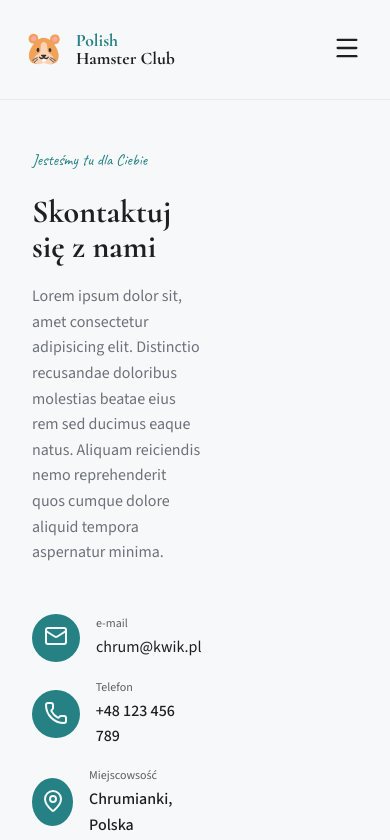
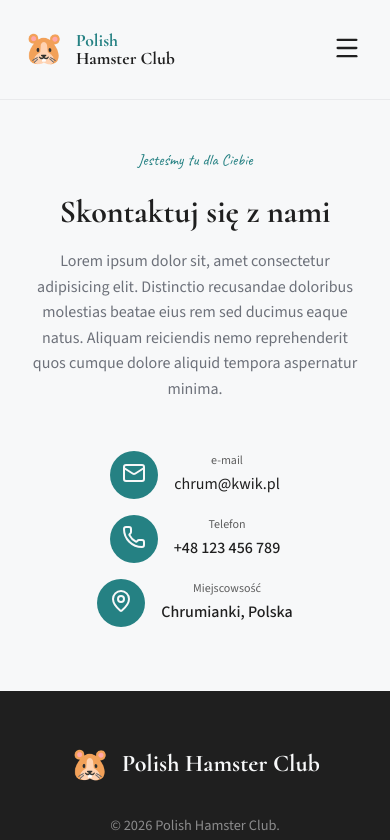
Before and after one commit to afra50/polish-hamster-club, a React (Vite) app: page /kontakt in a window 390 px wide. Shown: the top 840 px of the page. Built offline with nearby package versions, Linux system fonts and the light colour scheme.

Commit message:
poprawki kontakt + szkielet strona w budowie

```diff
--- /dev/null
+++ b/src/pages/BuildPage.jsx
@@ -0,0 +1,13 @@
+import React from "react";
+import { Home } from "lucide-react";
+import Button from "../components/ui/Button";
+import buildHamster from "../assets/build-hamster.png";
+import "../styles/pages/buildPage.scss";
+
+export default function BuildPage() {
+  return (
+    <main className="build-page">
+      <p>w budowie</p>
+    </main>
+  );
+}
--- a/src/routes.jsx
+++ b/src/routes.jsx
@@ -6,6 +6,7 @@ import BreedersPage from "./pages/BreedersPage";
 import NotFoundPage from "./pages/NotFoundPage";
 import JoinUsPage from "./pages/JoinUsPage";
 import ContactPage from "./pages/ContactPage";
+import BuildPage from "./pages/BuildPage";
 
 const routes = [
   {
@@ -28,6 +29,10 @@ const routes = [
     path: "/kontakt",
     element: <ContactPage />,
   },
+  {
+    path: "/wiedza",
+    element: <BuildPage />,
+  },
   { path: "*", element: <NotFoundPage /> },
 ];
 
--- /dev/null
+++ b/src/styles/pages/buildPage.scss
@@ -0,0 +1,5 @@
+@use "../variables" as *;
+
+.build-page {
+    background-color: $white;
+}
--- a/src/styles/pages/contactPage.scss
+++ b/src/styles/pages/contactPage.scss
@@ -1,15 +1,15 @@
 @use "../variables" as *;
 
 .page-contact {
-	display: grid;
-	grid-template-columns: 1fr 2fr;
 	padding: 7rem 9rem;
 	background-color: $white;
+	min-height: 70vh;
 
 	.page-contact-inner {
 		max-width: 520px; // szerokość tekstu
 		margin-right: auto; // pcha w lewo
 		margin-left: 0; // NIE centruj
+
 		.header-contact {
 			max-width: 520px;
 
@@ -23,6 +23,7 @@
 				color: $color-first;
 			}
 		}
+
 		.contact-fonts {
 			margin-top: 32px;
 
@@ -44,12 +45,14 @@
 						border-radius: 50%;
 						text-align: center;
 						align-content: center;
+
 						svg {
 							position: relative;
 							bottom: -3px;
 							color: $white;
 						}
 					}
+
 					.contact-text {
 						display: flex;
 						flex-direction: column;
@@ -59,6 +62,7 @@
 							font-size: 12px;
 							opacity: 0.7;
 						}
+
 						.contact-value {
 							font-size: 16px;
 							font-weight: 500;
@@ -69,29 +73,22 @@
 		}
 	}
 }
-/* ===============================
-   Desktop ↓
-   =============================== */
-@media (max-width: 1200px) {
+
+
+@media (max-width: 1024px) {
 	.page-contact {
-		padding-left: 48px;
-		padding-right: 48px;
+		padding: 4rem 5rem;
 	}
 }
 
-@media (max-width: 768px) {
-	.page-contact {
-		padding-left: 32px;
-		padding-right: 32px;
-	}
-}
-
-/* ===============================
-   Mobile ↓
-   =============================== */
-@media (max-width: 480px) {
+@media (max-width: 767px) {
 	.page-contact {
 		padding: 3rem 2rem;
+		text-align: center;
+
+		.contact-container {
+			align-items: center;
+		}
 	}
 
 	.page-contact-inner {
```
Also changed, not shown: 1 other file (tests, documents, lock files or other folders).
